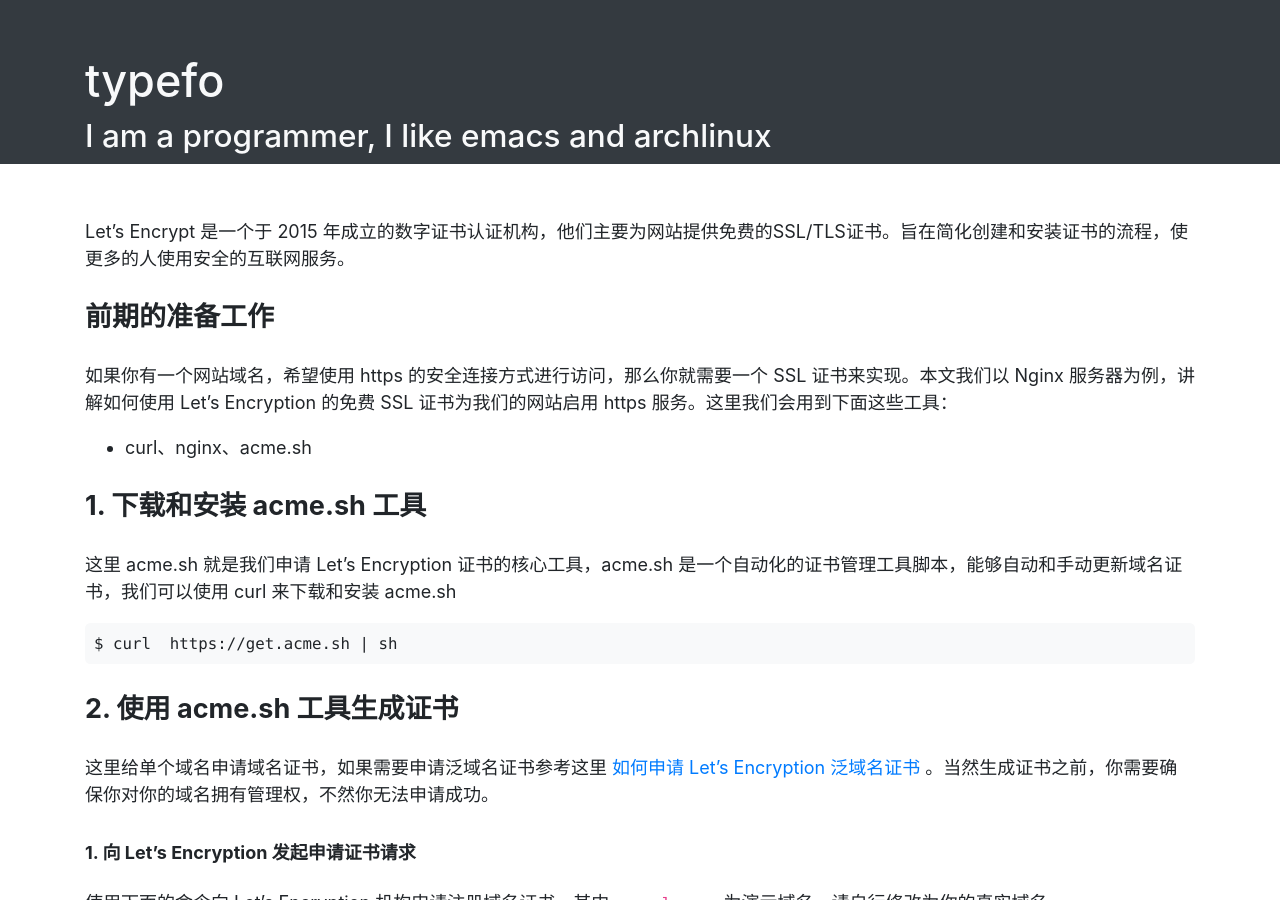
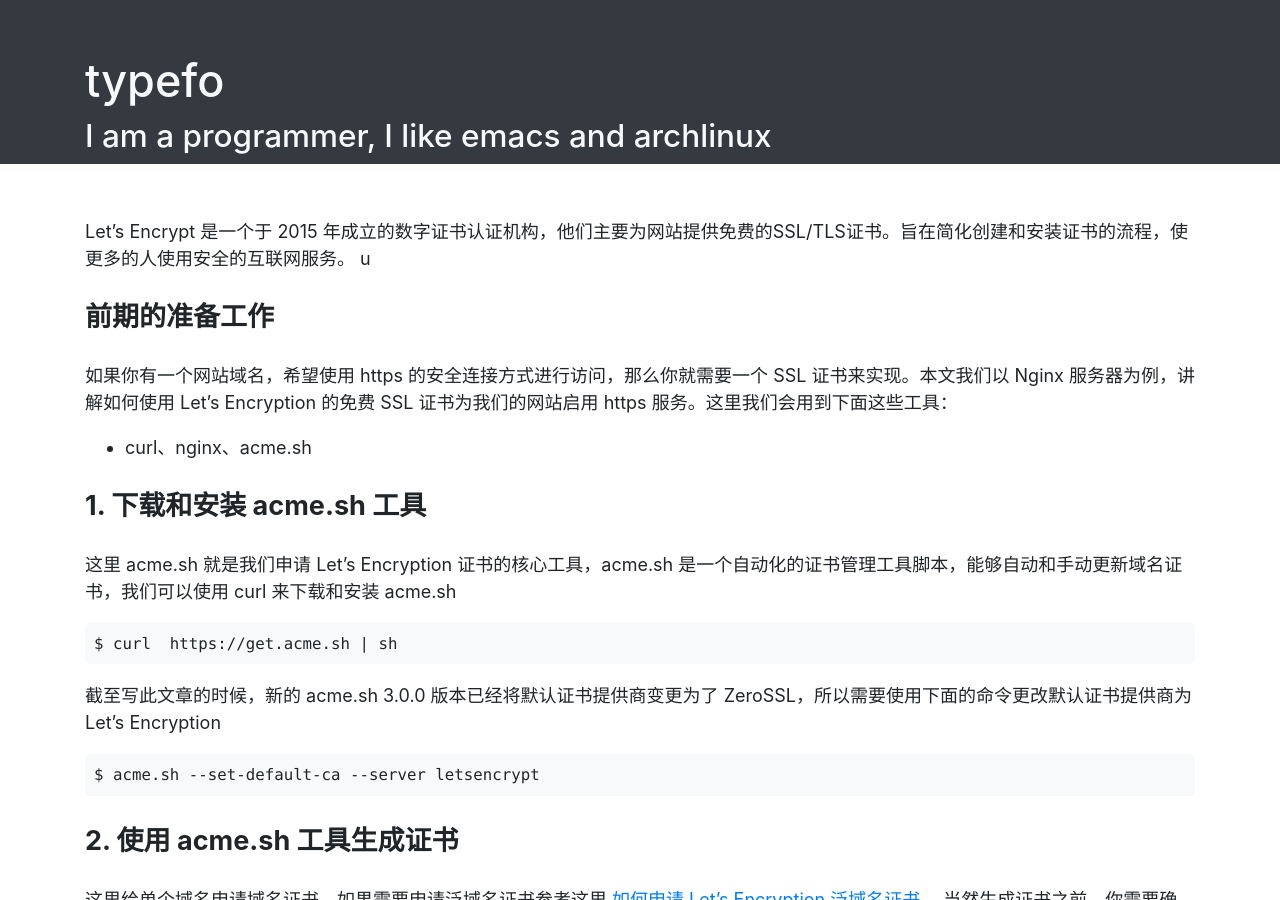
Before and after one commit to ehsud/blog, a Jekyll site: the page built from nginx/how-to-use-let's-encryption-certificate.md, in a window 1280 px wide and 900 px high. Built offline with Jekyll 4.4.1, drawn with Linux system fonts in a browser that asks for light colours.

Commit message:
Add how-to-use-lets-encryption-wildcard-certificate.md

````diff
--- a/nginx/how-to-use-let's-encryption-certificate.md
+++ b/nginx/how-to-use-let's-encryption-certificate.md
@@ -4,7 +4,7 @@ title: 如何使用 Let's Encrypt 域名 SSL 证书
 description: 教你如何使用 Let's Encrypt 的免费 SSL 证书给网站启用 https
 ---
 
-Let's Encrypt 是一个于 2015 年成立的数字证书认证机构，他们主要为网站提供免费的SSL/TLS证书。旨在简化创建和安装证书的流程，使更多的人使用安全的互联网服务。
+Let's Encrypt 是一个于 2015 年成立的数字证书认证机构，他们主要为网站提供免费的SSL/TLS证书。旨在简化创建和安装证书的流程，使更多的人使用安全的互联网服务。 u
 
 ### 前期的准备工作
 
@@ -18,6 +18,12 @@ Let's Encrypt 是一个于 2015 年成立的数字证书认证机构，他们主
 
 ```
 $ curl  https://get.acme.sh | sh
+```
+
+截至写此文章的时候，新的 acme.sh 3.0.0 版本已经将默认证书提供商变更为了 ZeroSSL，所以需要使用下面的命令更改默认证书提供商为 Let's Encryption
+
+```
+$ acme.sh --set-default-ca --server letsencrypt
 ```
 
 ### 2. 使用 acme.sh 工具生成证书
````
Also changed, not shown: nginx/how-to-use-let's-encryption-wildcard-certificate.md (+6 -0 lines).
